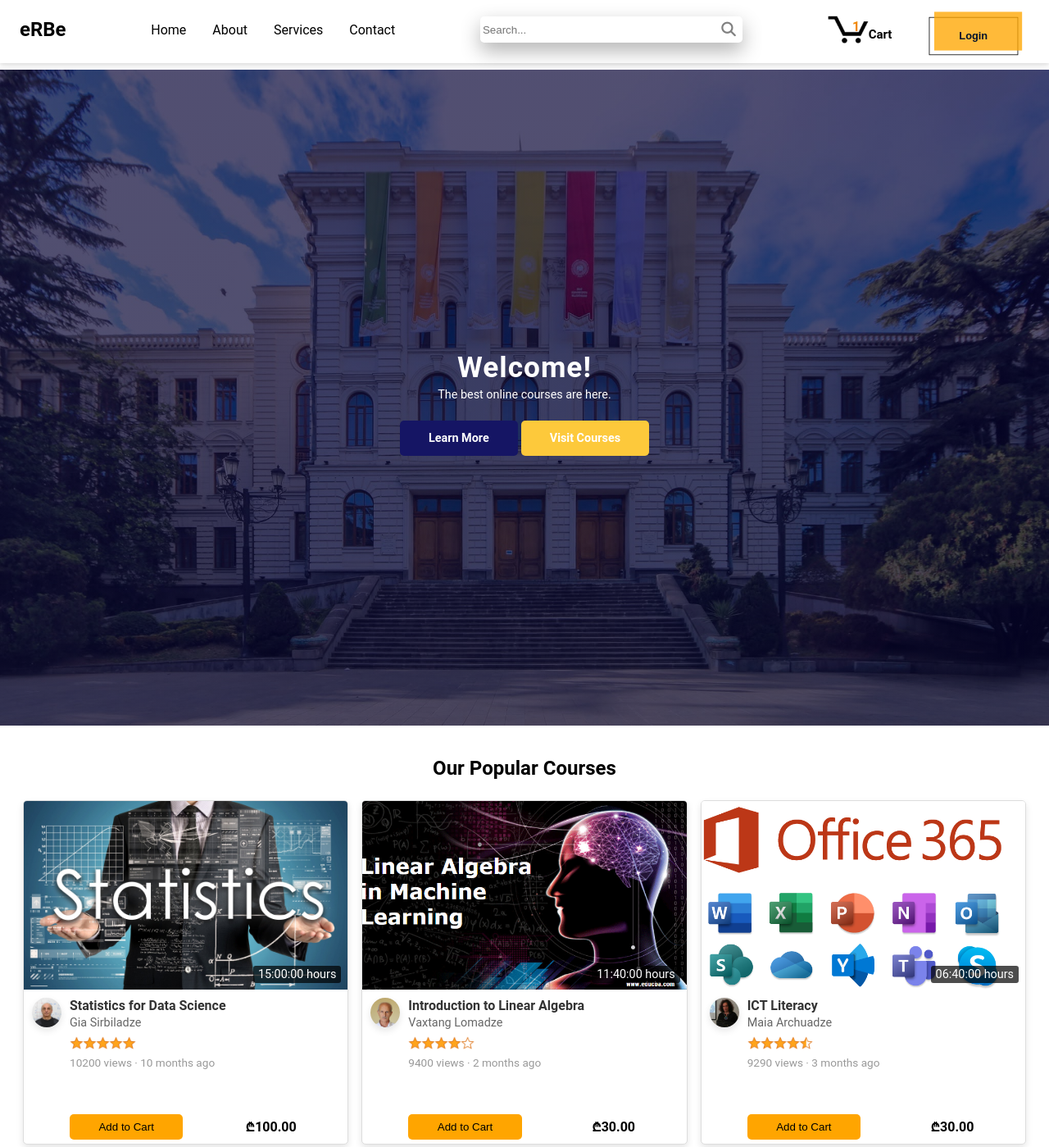
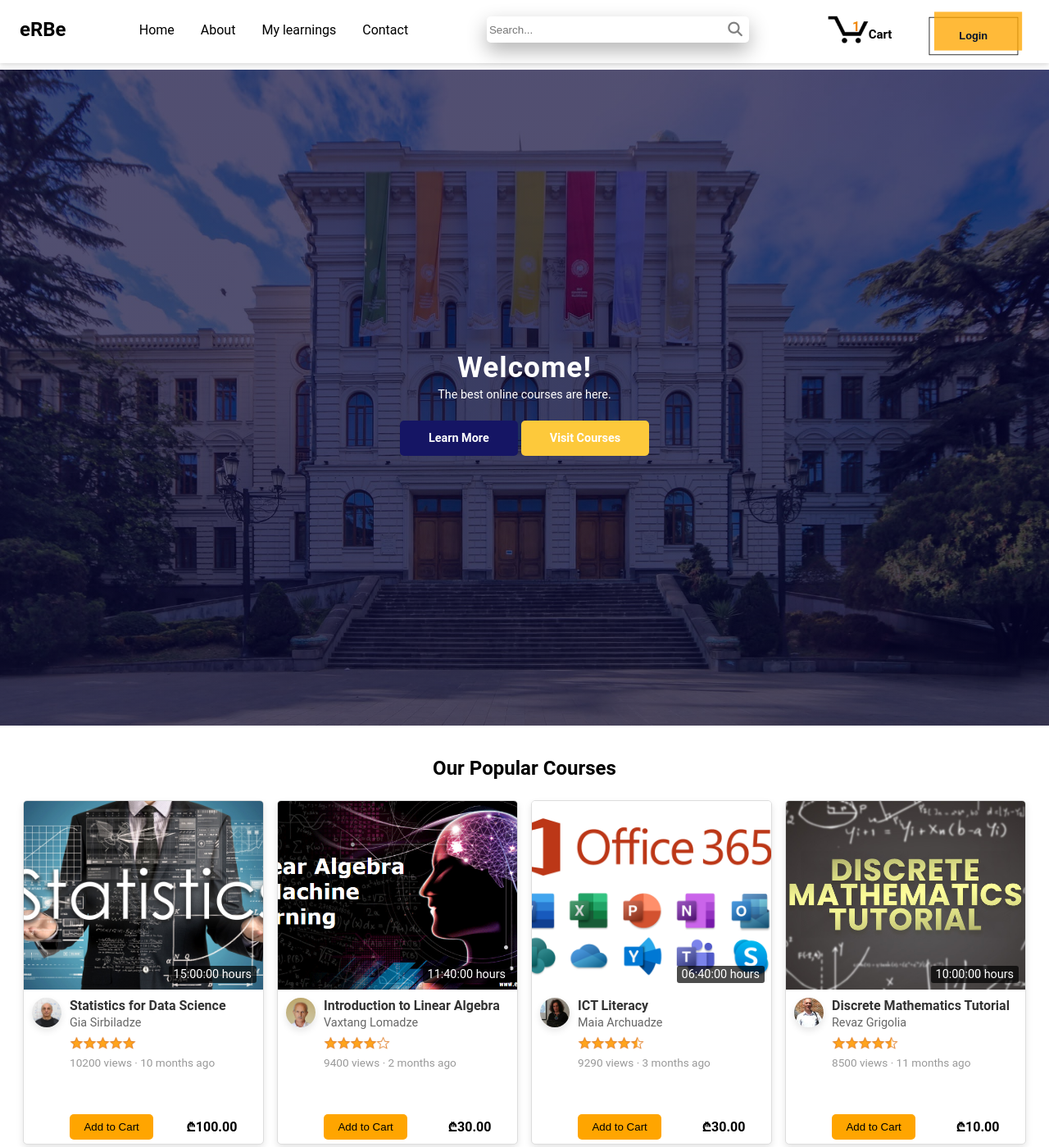
Before and after one commit to RaulBayramov/Frontend, a plain HTML site: page index.html in a window 1280 px wide. Shown: the top 1399 px of the page at 82% size. Drawn offline with nearby package versions, Linux system fonts and the light colour scheme.

Commit message:
maked some design changes

```diff
--- a/HomePage.html
+++ b/index.html
@@ -3,7 +3,7 @@
 <head>
     <meta charset="UTF-8">
     <meta name="viewport" content="width=device-width, initial-scale=1.0">
-    <title>Document</title>
+    <title>Aynur</title>
     <link rel="stylesheet" href="https://cdnjs.cloudflare.com/ajax/libs/font-awesome/6.7.1/css/all.min.css"
         integrity="sha512-5Hs3dF2AEPkpNAR7UiOHba+lRSJNeM2ECkwxUIxC1Q/FLycGTbNapWXB4tP889k5T5Ju8fs4b1P5z/iB4nMfSQ=="
         crossorigin="anonymous" referrerpolicy="no-referrer" />
--- a/js_files/HomePage.js
+++ b/js_files/HomePage.js
@@ -72,9 +72,11 @@ document.querySelectorAll(".js-add-button").forEach((button) => {
 
 function resize() {
     const row = document.querySelector(".video-grid");
+    const main = document.querySelector('main');
     if (window.innerWidth <= 705 && window.innerWidth >= 375) {
+        main.style.padding = '0px'
         const rowWidth = parseFloat(window.getComputedStyle(row).width); // "px" biriminden arındırıldı
-        const marginLeftValue = (window.innerWidth - rowWidth) / 2;
+        const marginLeftValue = ((window.innerWidth - rowWidth) / 2);
         row.style.marginLeft = `${marginLeftValue}px`;
     }
     else {
--- a/js_files/shares/header.js
+++ b/js_files/shares/header.js
@@ -8,6 +8,7 @@ export function header() {
     const toogleBtnIcon = document.querySelector(".toggle_btn i");
     const dropDownMenu = document.querySelector(".dropdown_menu");
     const searchInput = document.querySelector('.search-input');
+    const searchButton = document.querySelector('.search-button');
 
     //change places of elements when width <=992px
     function rearangeElements() {
@@ -50,10 +51,16 @@ export function header() {
             logo.style.display = "none";
         }
     })
-    searchContainer.addEventListener('mouseout', () => {
+    searchButton.addEventListener('click', () => {
         logo.style.display = "block";
         updateSearchInputWidth()
     })
+    document.addEventListener("click", (event) => {
+        if (!searchContainer.contains(event.target)) {
+            logo.style.display = "block";
+            updateSearchInputWidth();
+        }
+    });
     window.addEventListener('load', updateSearchInputWidth);
     window.addEventListener('resize', updateSearchInputWidth);
 
--- a/js_files/shares/headerFooterManager.js
+++ b/js_files/shares/headerFooterManager.js
@@ -4,11 +4,11 @@ class SpecialHeader extends HTMLElement {
         this.innerHTML = `
     <header>
         <div class="navbar">
-            <div class="logo"><a href="./HomePage.html">eRBe</a></div>
+            <div class="logo"><a href="./index.html">eRBe</a></div>
             <ul class="links">
-                <li><a href="./HomePage.html">Home</a></li>
+                <li><a href="./index.html">Home</a></li>
                 <li><a href="about_as.html">About</a></li>
-                <li><a href="services">Services</a></li>
+                <li><a href="services">My learnings</a></li>
                 <li><a href="contactForm.html">Contact</a></li>
             </ul>
             <div class="search-container">
@@ -28,7 +28,7 @@ class SpecialHeader extends HTMLElement {
             <div class="toggle_btn"><i class="fa-solid fa-bars"></i></div>
         </div>
         <div class="dropdown_menu">
-            <li><a href="./HomePage.html">Home</a></li>
+            <li><a href="./index.html">Home</a></li>
             <li><a href="about_as.html">About</a></li>
             <li><a href="services">Services</a></li>
             <li><a href="contactForm.html">Contact</a></li>
@@ -48,7 +48,7 @@ class SpecialFooter extends HTMLElement {
             <ul>
                 <li><a href="#">Privacy Policy</a></li>
                 <li><a href="#">Terms of Use</a></li>
-                <li><a href="#">Contact</a></li>
+                <li><a href="contactForm.html">Contact</a></li>
             </ul>
         </div>
     </footer>
--- a/styles/cart.css
+++ b/styles/cart.css
@@ -62,6 +62,7 @@ header {
     padding-top: 0.5rem;
     padding-bottom: 0.5rem;
     max-height: 120px;
+    /* box-sizing: content-box; */
 }
 
 .course-quantity {
@@ -112,7 +113,12 @@ header {
 
 .thumbnail-row {
     max-width: 20%;
+    max-height: 200px;
     flex: 1;
+    object-fit: cover;
+    display: flex;
+    align-items: start;
+    justify-content: start;
 }
 
 .course-price {
@@ -120,9 +126,10 @@ header {
 }
 
 .thumbnail {
+    flex: 1;
     width: 100%;
-    height: 100%;
-    object-fit: contain;
+    max-height: 100px;
+    object-fit: cover;
 }
 
 .video-info-grid {
@@ -227,6 +234,7 @@ header {
     .paymant-summary {
         right: 2rem;
     }
+
 }
 
 @media (max-width: 825px) {
@@ -258,6 +266,7 @@ header {
     .video-preview {
         min-height: fit-content;
         padding-right: 0.5rem;
+
     }
 
     .video-info-grid {
--- a/styles/main_page_style.css
+++ b/styles/main_page_style.css
@@ -265,6 +265,16 @@ header {
     bottom: 0px;
 }
 
+.about,
+.services,
+.blog {
+    padding-left: 0.5rem;
+}
+
+.logo {
+    width: 50px;
+}
+
 @media (min-width: 768px) {
     .login_button {
         padding: 16px 45px;
@@ -300,6 +310,10 @@ header {
         transform: scale(0.95);
         gap: 0;
     }
+
+    .video-preview {
+        margin-bottom: 0px;
+    }
 }
 
 @media(max-width: 576px) {
@@ -329,6 +343,10 @@ header {
         justify-content: space-between;
         box-shadow: 0 3px 10px rgba(0, 0, 0, 0.3);
     }
+
+    .button-container {
+        transform: scale(0.9);
+    }
 }
 
 @media(max-width: 376px) {
--- a/styles/shares/course.css
+++ b/styles/shares/course.css
@@ -1,6 +1,6 @@
 .video-grid {
     display: grid;
-    grid-template-columns: repeat(auto-fit, minmax(300px, 1fr));
+    grid-template-columns: repeat(auto-fit, minmax(250px, 1fr));
     gap: 1rem;
     row-gap: 1rem;
     margin-bottom: 30px;
@@ -18,7 +18,6 @@
     margin-bottom: 1rem;
     position: relative;
     box-sizing: border-box;
-
 }
 
 .video-preview:hover {
```
Also changed, not shown: callbacks, asyc code, promise, fetch.txt (added), images_/logo.png (added), images_/newLogo.png (added).
